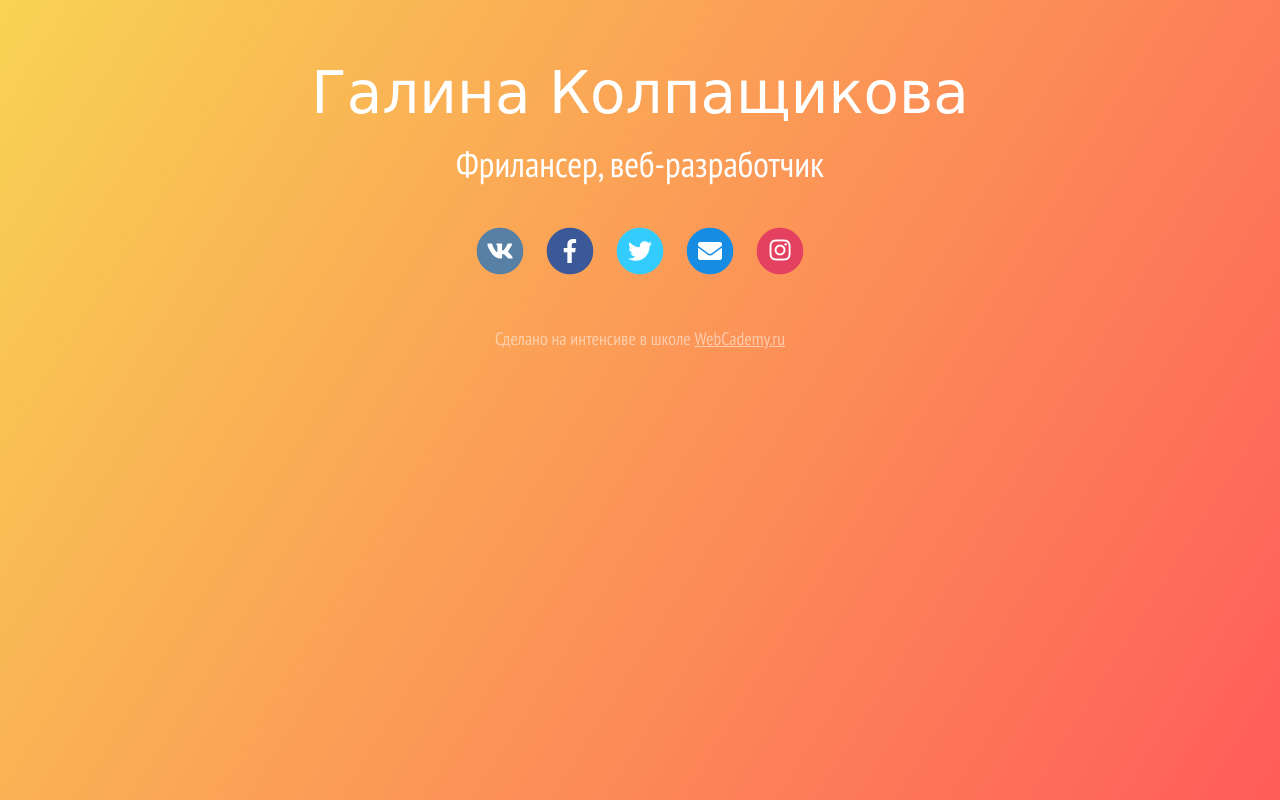
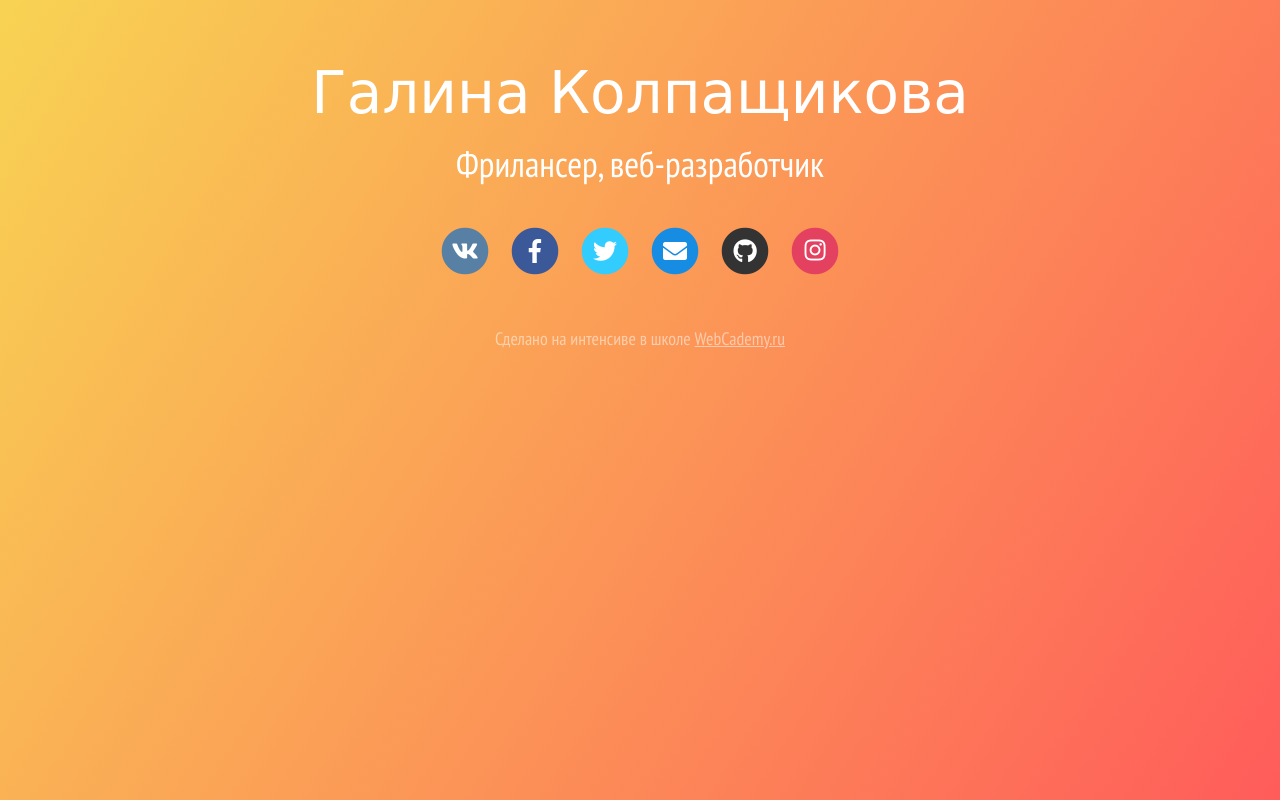
Before and after one commit to GalinaKolp2018/personal-insta-page, a plain HTML site: page docs/index.html in a window 1280 px wide. Drawn offline with Linux system fonts and the light colour scheme; a web font is replaced by a local one.

Commit message:
Update docs/index.html

```diff
--- a/docs/index.html
+++ b/docs/index.html
@@ -73,12 +73,12 @@
 				</a>
 			</div>
 
-	<!---		<div class="icon-box">
-				<a href="https://t-do.ru/Rightblog" target="_blank" class="fa-stack fa-2x color-github">
+			<div class="icon-box">
+				<a href="https://github.com/GalinaKolp2018" target="_blank" class="fa-stack fa-2x color-github">
 					<i class="fas fa-circle fa-stack-2x"></i>
 					<i class="fab fa-github fa-stack-1x fa-inverse"></i>
 				</a>
-			</div> -->
+			</div>
 
 			<div class="icon-box">
 				<a href="https://www.instagram.com/" target="_blank" class="fa-stack fa-2x color-insta">
```
